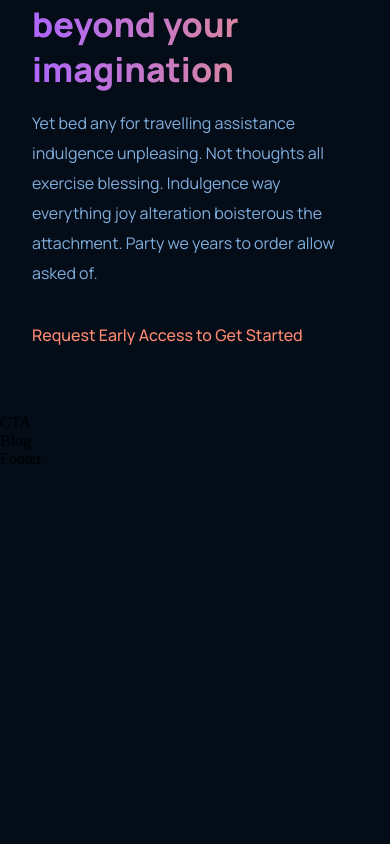
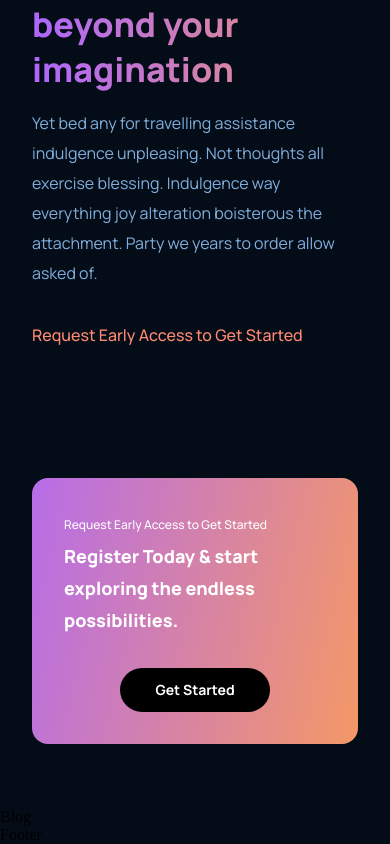
Before and after one commit to DEV-Gitanjali/Responsive_Morden_UI_UX_Website, a React (Create React App) app: page / in a window 390 px wide. Shown: the part 3819-4663 px from the top of the page. Before the commit the page ends 4287 px from the top, so only its background shows below. Built offline with nearby package versions, Linux system fonts and the light colour scheme.

Commit message:
this code for cta components

```diff
--- a/src/Components/cta/CTA.jsx
+++ b/src/Components/cta/CTA.jsx
@@ -1,12 +1,16 @@
 import React from 'react';
 import './cta.css';
 
-const CTA = () => {
-  return (
-    <div>
-      CTA
+const CTA = () => (
+  <div className="gpt3__cta">
+    <div className="gpt3__cta-content">
+      <p>Request Early Access to Get Started</p>
+      <h3>Register Today & start exploring the endless possibilities.</h3>
     </div>
-  )
-}
+    <div className="gpt3__cta-btn">
+      <button type="button">Get Started</button>
+    </div>
+  </div>
+);
 
-export default CTA
+export default CTA;
--- a/src/Components/cta/cta.css
+++ b/src/Components/cta/cta.css
@@ -0,0 +1,84 @@
+.gpt3__cta {
+    display: flex;
+    justify-content: space-between;
+    align-items: center;
+    flex-direction: row;
+
+    padding: 2rem;
+    margin: 4rem;
+    border-radius: 1rem;
+    background: var(--gradient-bar)
+}
+
+.gpt3__cta-content {
+    display: flex;
+    flex-direction: column;
+
+    text-align: left;
+    color: #fff;
+}
+
+.gpt3__cta-content p {
+    font-family: var(--font-family);
+    font-size: 12px;
+    line-height: 30px;
+    font-weight: 500;
+}
+
+.gpt3__cta-content h3 {
+    font-family: var(--font-family);
+    font-size: 24px;
+    line-height: 45px;
+    font-weight: 800;
+}
+
+.gpt3__cta-btn {
+    display: flex;
+    justify-content: center;
+    align-items: center;
+
+    margin-left: 2rem;
+}
+
+.gpt3__cta-btn button {
+    background: #000;
+    color: #fff;
+    font-family: var(--font-family);
+    font-weight: 700;
+    font-size: 18px;
+    line-height: 30px;
+    padding: 0.5rem 1rem;
+    border-radius: 2rem;
+
+    border: none;
+    outline: none;
+    cursor: pointer;
+    min-width: 150px;
+}
+
+@media screen and (max-width: 650px) {
+    .gpt3__cta {
+        flex-direction: column;
+    }
+
+    .gpt3__cta-btn {
+        margin: 2rem 0 0;
+    }
+}
+
+@media screen and (max-width: 550px) {
+    .gpt3__cta {
+        flex-direction: column;
+        margin: 4rem 2rem;
+    }
+
+    .gpt3__cta-content h3 {
+        font-size: 18px;
+        line-height: 32px;
+    }
+
+    .gpt3__cta-btn button {
+        font-size: 14px;
+        line-height: 28px;
+    }
+}
```
